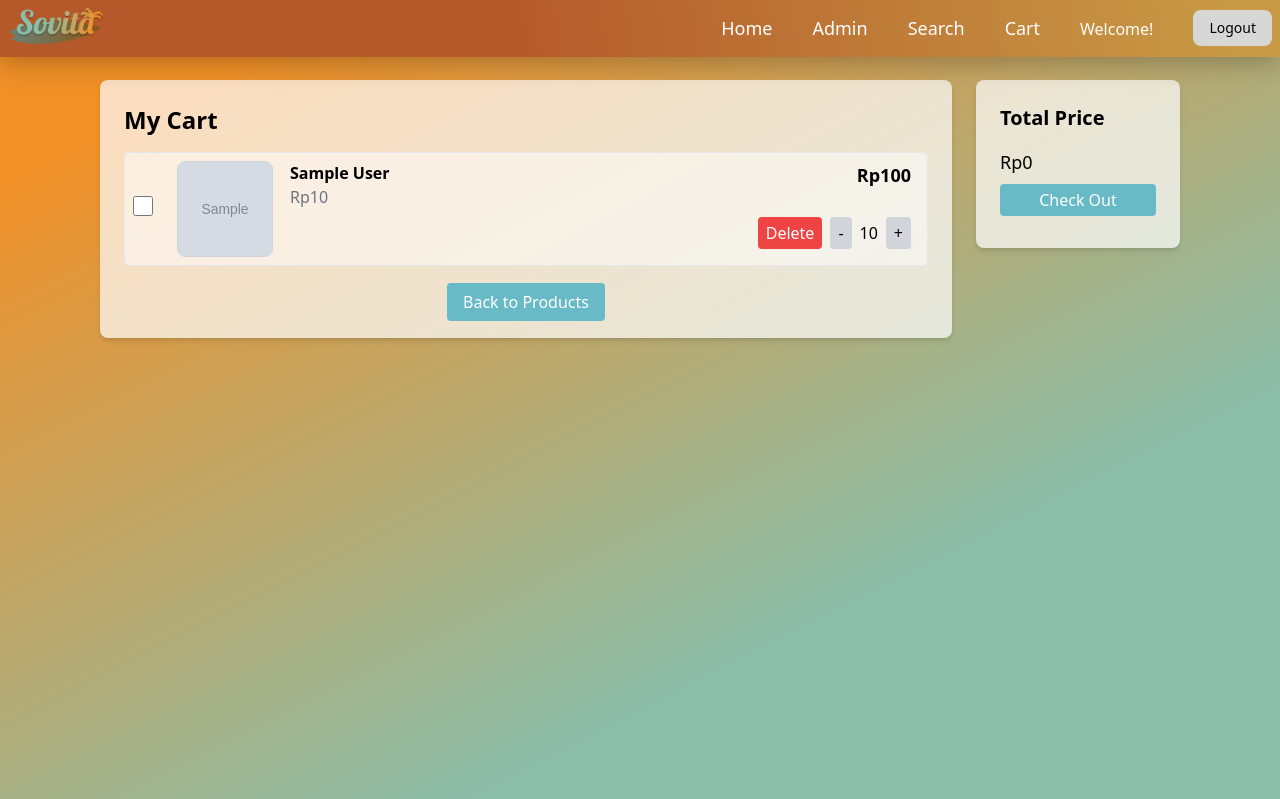
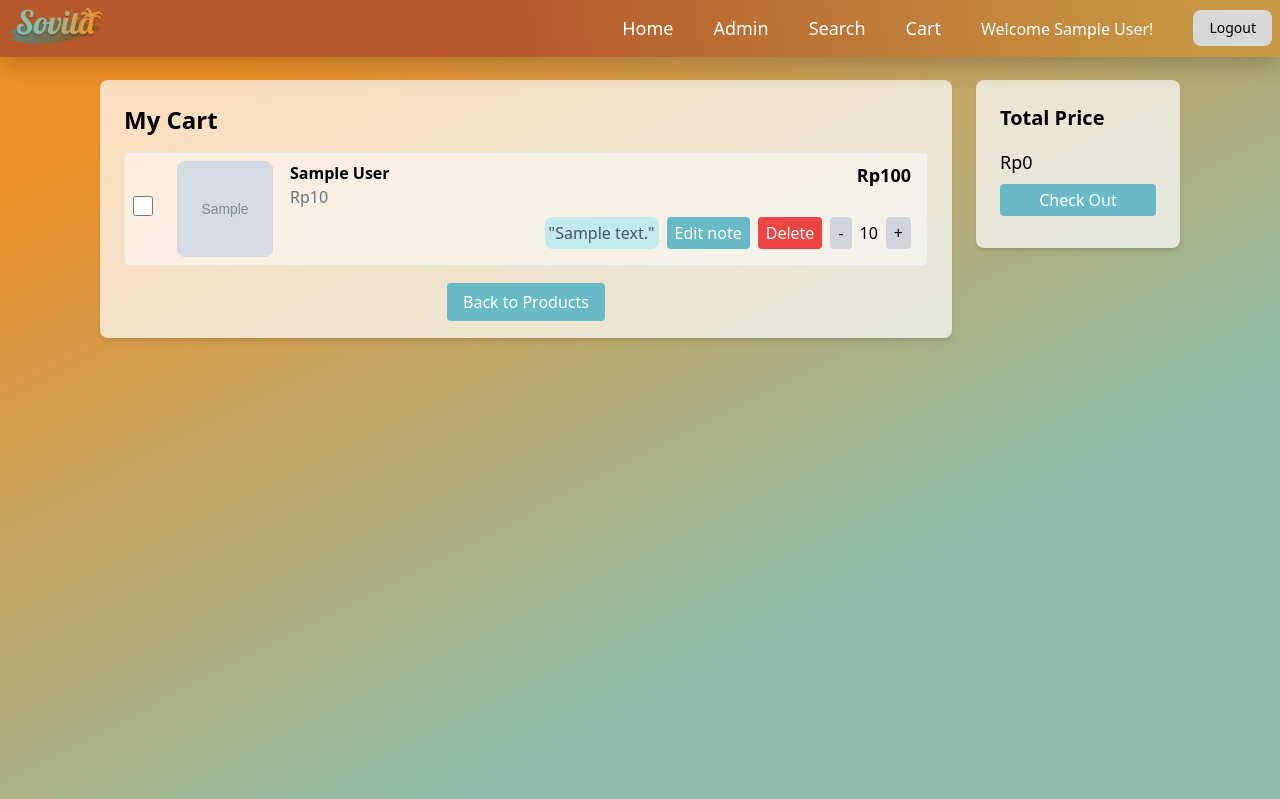
Before and after one commit to souvenir-kita/sovita, a Django app: page /cart/ in a window 1280 px wide. Shown: the top 799 px of the page. Run offline with Django 5.2, Linux system fonts and the light colour scheme; a user stored in the database is signed in; tables that the repository leaves empty hold one stand-in row (values such as "Sample post"); grey boxes marked "Sample" are stand-in pictures; some libraries are stand-ins or nearby versions; some web fonts are replaced.

Commit message:
done note in cart

```diff
--- /dev/null
+++ b/authentication/context_processors.py
@@ -0,0 +1,23 @@
+from .models import UserProfile
+import logging
+logger = logging.getLogger(__name__)
+
+def user_role(request):
+    if request.user.is_authenticated:
+        try:
+            profile = UserProfile.objects.get(user=request.user)
+            role = profile.role
+            logger.debug(f"Current user: {request.user.username}, Role: {role}")
+        except UserProfile.DoesNotExist:
+            role = None
+            logger.debug(f"UserProfile does not exist for user: {request.user.username}")
+    else:
+        role = None
+    return {'user_role': role}
+
+def user_name(request):
+    if request.user.is_authenticated:
+        name = request.user.get_full_name() or request.user.username
+    else:
+        name = None
+    return {'user_name': name}
--- a/cart/models.py
+++ b/cart/models.py
@@ -15,6 +15,7 @@ class CartProduct(models.Model):
     cart = models.ForeignKey(Cart, on_delete=models.CASCADE, related_name='cart_products')
     product = models.ForeignKey(Product, on_delete=models.CASCADE, related_name='cart_products')
     amount = models.PositiveIntegerField()
+    note = models.TextField(max_length=144, blank=True, null=True)
 
     class Meta:
         unique_together = ('cart', 'product')
--- a/cart/templates/show_cart.html
+++ b/cart/templates/show_cart.html
@@ -32,7 +32,21 @@
                         </div>
                       </div>
                     </div>
-                  <div class="flex items-center justify-end">
+                    <div class="flex items-center justify-end ">
+                      <div class="bg-[#c1eaec] text-gray-600 rounded-lg p-1 mr-2">
+                        {% if item.note %}
+                          <p id="noteDisplay" class="whitespace-pre-wrap">"{{ item.note|wordwrap:50 }}"</p>
+                        {% endif %}
+                      </div>
+                      <div class="mr-2">
+                        <button type="button" class="text-white bg-[#67BAC6] px-2 py-1 my-2 rounded transition-colors duration-200 ease-in-out add-note {% if item.note %}has-note{% endif %}" data-item-id="{{ item.id }}" data-note="{{ item.note|default:'' }}">
+                          {% if item.note %}
+                            Edit note
+                          {% else %}
+                            Add note
+                          {% endif %}
+                        </button>
+                      </div>
                       <div class="mr-2">
                         <button class="text-white bg-red-500 px-2 py-1 my-2 rounded transition-colors duration-200 ease-in-out delete" onmousedown="this.style.transform='scale(0.95)'" onmouseup="this.style.transform='scale(1)'" data-item-id="{{ item.id }}">Delete</button>
                       </div>
@@ -42,7 +56,6 @@
                     </div>
                   </td>
                 </tr>
-
               {% endfor %}
             </tbody>
           </table>
@@ -66,7 +79,21 @@
     </div>
   </div>
 
-  <div class="align"></div>
+  <div id="noteModal" class="fixed inset-0 bg-black bg-opacity-50 hidden items-center justify-center">
+    <div class="bg-white rounded-lg p-6 w-full max-w-md mx-4">
+      <h3 class="text-lg font-semibold mb-4">Add/Edit Note</h3>
+      <div class="mb-4">
+        <textarea id="noteText" class="w-full border-2 border-gray-300 rounded-lg p-2 focus:border-cyan-500 focus:ring-0" maxlength="144" rows="3" placeholder="Add your note here (max 144 characters)"></textarea>
+        <div class="text-right text-sm text-gray-500">
+          <span id="charCount">0</span>/144
+        </div>
+      </div>
+      <div class="flex justify-end space-x-2">
+        <button id="cancelNote" class="px-4 py-2 bg-gray-200 rounded-lg hover:bg-gray-300 transition-colors duration-200">Cancel</button>
+        <button id="saveNote" class="px-4 py-2 bg-cyan-500 text-white rounded-lg hover:bg-cyan-600 transition-colors duration-200">Save</button>
+      </div>
+    </div>
+  </div>
 
   {% include 'footer.html' %}
 
@@ -195,5 +222,104 @@
         checkbox.addEventListener('change', updateTotalPrice)
       })
     })
+    document.addEventListener('DOMContentLoaded', function () {
+      const noteModal = document.getElementById('noteModal')
+      const noteText = document.getElementById('noteText')
+      const charCount = document.getElementById('charCount')
+      const cancelNote = document.getElementById('cancelNote')
+      const saveNote = document.getElementById('saveNote')
+      const noteDisplay = document.getElementById('noteDisplay')
+
+      let currentItemId = null
+
+      // Add note button click handler
+      document.querySelectorAll('.add-note').forEach((button) => {
+        button.addEventListener('click', function (e) {
+          e.preventDefault() // Prevent any form submission
+          e.stopPropagation() // Stop event bubbling
+
+          currentItemId = this.dataset.itemId
+          const existingNote = this.dataset.note || ''
+
+          noteText.value = existingNote
+          charCount.textContent = existingNote.length
+
+          noteModal.classList.remove('hidden')
+          noteModal.classList.add('flex')
+        })
+      })
+
+      // Character counter
+      noteText.addEventListener('input', function () {
+        const length = this.value.length
+        charCount.textContent = length
+
+        if (length >= 144) {
+          this.value = this.value.substring(0, 144)
+        }
+      })
+
+      // Cancel button
+      cancelNote.addEventListener('click', function () {
+        noteModal.classList.remove('flex')
+        noteModal.classList.add('hidden')
+        noteText.value = ''
+        currentItemId = null
+      })
+
+      // Close modal when clicking outside
+      noteModal.addEventListener('click', function (e) {
+        if (e.target === noteModal) {
+          noteModal.classList.remove('flex')
+          noteModal.classList.add('hidden')
+          noteText.value = ''
+          currentItemId = null
+        }
+      })
+
+      // Save note
+      saveNote.addEventListener('click', function () {
+        if (!currentItemId) return
+
+        fetch(`/cart/update_note/${currentItemId}/`, {
+          method: 'POST',
+          headers: {
+            'X-CSRFToken': '{{ csrf_token }}',
+            'Content-Type': 'application/json'
+          },
+          body: JSON.stringify({
+            note: noteText.value
+          })
+        })
+          .then((response) => response.json())
+          .then((data) => {
+            if (data.success) {
+              const itemRow = document.querySelector(`tr[data-item-id="${currentItemId}"]`)
+              itemRow.dataset.note = noteText.value
+
+              // Update button text/style to show note exists
+              const noteButton = itemRow.querySelector('.add-note')
+              if (noteText.value) {
+                noteButton.textContent = 'Edit note'
+                noteButton.classList.add('has-note')
+              } else {
+                noteButton.textContent = 'Add note'
+                noteButton.classList.remove('has-note')
+              }
+
+              // Close modal
+              noteModal.classList.remove('flex')
+              noteModal.classList.add('hidden')
+              noteDisplay.textContent = `"${noteText.value}"`;
+              noteText.value = ''
+              currentItemId = null
+            }
+          })
+          .catch((error) => {
+            console.error('Error:', error)
+            alert('Failed to save note. Please try again.')
+          })
+      })
+    })
   </script>
 {% endblock %}
--- a/cart/urls.py
+++ b/cart/urls.py
@@ -14,4 +14,5 @@ urlpatterns = [
     path('delete/<uuid:id>/', delete_cart_product, name='delete_cart_product'),
     path('inc_amount/<uuid:id>/', inc_amount, name='inc_amount'),
     path('dec_amount/<uuid:id>/', dec_amount, name='dec_amount'),
+    path('update_note/<uuid:id>/', update_note, name='update_note'),
 ]
--- a/cart/views.py
+++ b/cart/views.py
@@ -7,7 +7,8 @@ from django.shortcuts import get_object_or_404, redirect
 from django.contrib.auth.decorators import login_required
 from adminview.models import Product
 from django.http import JsonResponse
-
+from django.views.decorators.http import require_POST
+import json
 
 @login_required
 def show_cart(request):
@@ -67,6 +68,39 @@ def delete_cart_product(request, id):
 
     return render(request, "confirm_delete_cart_product.html", {'cart_product': cart_product})
 
+
+
+@require_POST
+def update_note(request, id):
+    try:
+        cart_product = CartProduct.objects.get(id=id, cart__user=request.user)
+        data = json.loads(request.body)
+        note = data.get('note', '').strip()
+
+        if len(note) > 144:
+            return JsonResponse({
+                'success': False,
+                'error': 'Note is too long (maximum 144 characters)'
+            }, status=400)
+
+        cart_product.note = note
+        cart_product.save()
+
+        return JsonResponse({
+            'success': True,
+            'note': note
+        })
+    except CartProduct.DoesNotExist:
+        return JsonResponse({
+            'success': False,
+            'error': 'Cart item not found'
+        }, status=404)
+    except Exception as e:
+        return JsonResponse({
+            'success': False,
+            'error': str(e)
+        }, status=500)
+
 def inc_amount(request, id):
     cart_item = get_object_or_404(CartProduct, id=id)
     cart_item.amount += 1
--- a/souvenir_kita/settings.py
+++ b/souvenir_kita/settings.py
@@ -77,6 +77,8 @@ TEMPLATES = [
                 "django.template.context_processors.request",
                 "django.contrib.auth.context_processors.auth",
                 "django.contrib.messages.context_processors.messages",
+                'authentication.context_processors.user_role',
+                'authentication.context_processors.user_name',
             ],
         },
     },
--- a/templates/navbar.html
+++ b/templates/navbar.html
@@ -23,10 +23,12 @@ box-shadow: 0px 6px 27px 0px rgba(0, 0, 0, 0.25);">
         </div>
         <div class="flex gap-10 items-center">
           <a href="/" class="text-white text-lg hover:text-cyan-200">Home</a>
-          <a href="{% url 'adminview:show_admin' %}" class="text-white text-lg hover:text-cyan-200">Admin</a>
+          {% if user_role == 'admin' %}
+            <a href="{% url 'adminview:show_admin' %}" class="text-white text-lg hover:text-cyan-200">Admin</a>
+          {% endif %}
           <a href="{% url 'display:search' %}" class="text-white text-lg hover:text-cyan-200">Search</a>
           <a href="{% url 'cart:show_cart' %}" class="text-white text-lg hover:text-cyan-200">Cart</a>
-          <h1 style="margin-top: 2px;" class="text-white text-l">Welcome!</h1>
+          <h1 style="margin-top: 2px;" class="text-white text-l">Welcome {{user_name}}!</h1>
           <a href="{% url 'authentication:logout' %}"><button class="text-black text-sm rounded-lg py-2 px-4 bg-[rgb(215,215,215)] border-none cursor-pointer transition-transform duration-500 hover:opacity-75">Logout</button></a>
         </div>
       </div>
@@ -49,4 +51,5 @@ box-shadow: 0px 6px 27px 0px rgba(0, 0, 0, 0.25);">
     btn.addEventListener('click', () => {
       menu.classList.toggle('hidden')
     })
-  </script>{% endblock %}
+  </script>
+{% endblock %}
```
Also changed, not shown: authentication/templates/login.html (+6 -2 lines), authentication/templates/register.html (+6 -2 lines), display/views.py (+11 -3 lines), cart/migrations/0005_cartproduct_note.py (added). Lines whose indentation alone changed are shown as unchanged.
